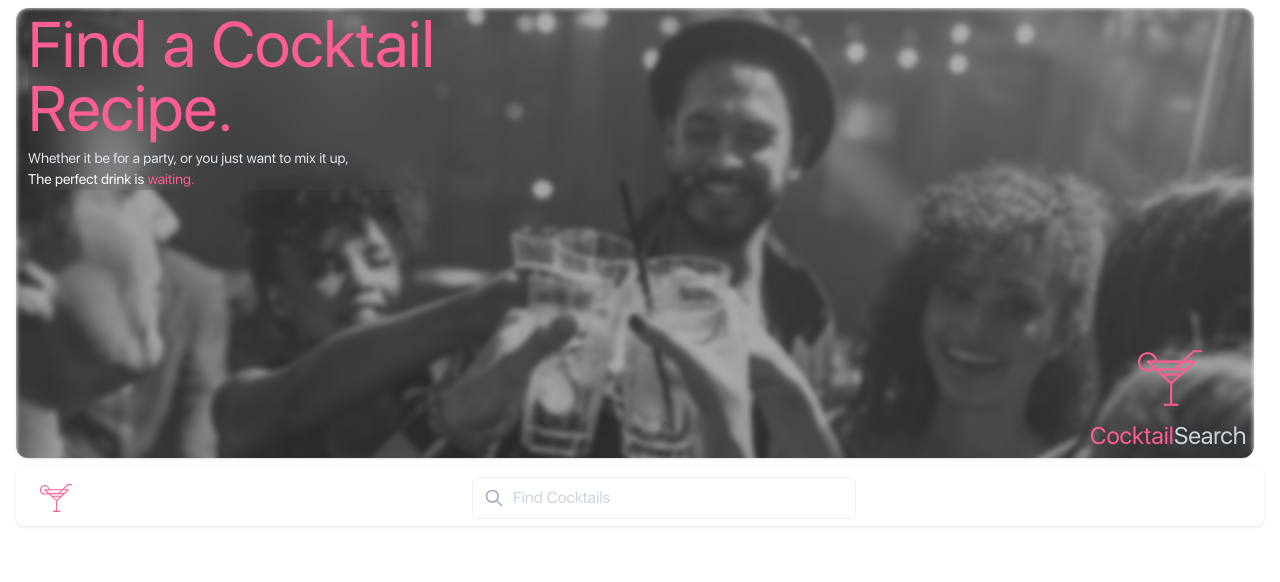
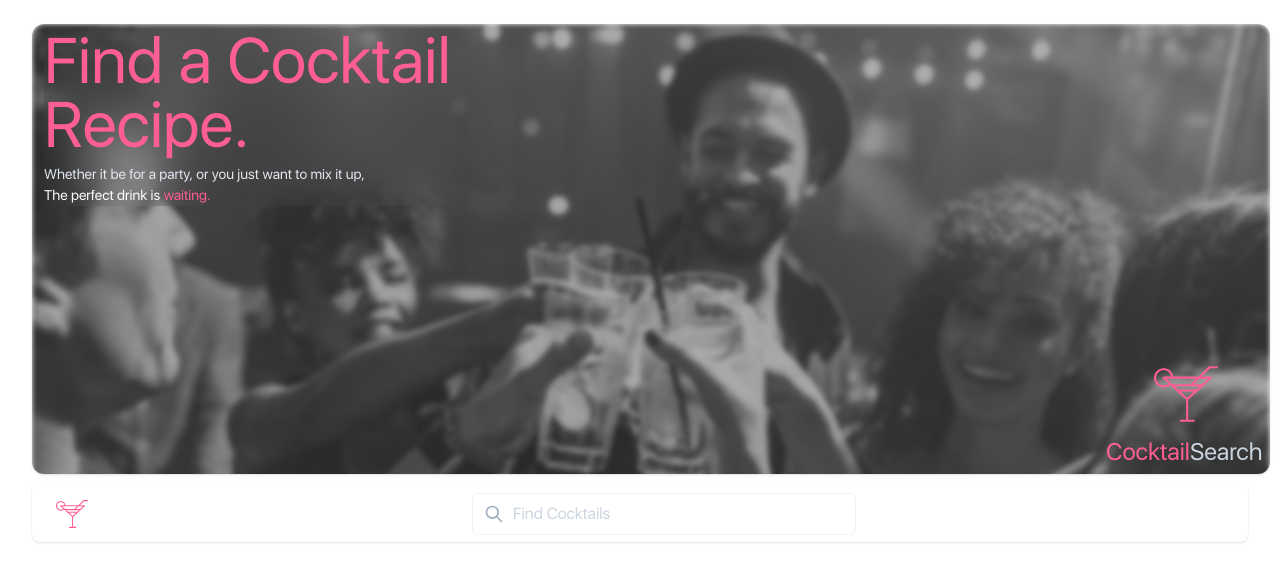
Before and after one commit to ichbtrv/Cocktail, a Next.js app: page / in a window 1280 px wide. Shown: the top 582 px of the page. Built offline with nearby package versions, Linux system fonts and the light colour scheme.

Commit message:
style fix

```diff
--- a/src/components/cocktail/CocktailInfo.tsx
+++ b/src/components/cocktail/CocktailInfo.tsx
@@ -22,16 +22,16 @@ const CocktailInfo: React.FC<CocktailCardProps> = ({
       key={id}
     >
       <section className="h-96 max-w-fit shadow ">
-        <div className="rounded bg-gray-300  contrast-75  hover:brightness-110">
+        <div className="relative rounded bg-gray-300 contrast-75  hover:brightness-110">
           <img
             src={image}
             alt={name}
-            className="card-img-top h-96 rounded object-fill opacity-50 mix-blend-hard-light blur-sm backdrop-blur-lg"
+            className="top h-96 rounded object-fill opacity-50 mix-blend-hard-light blur-sm backdrop-blur-lg"
           />
           <img
             src={image}
             alt={name}
-            className="card-img-top absolute top-0 h-96 rounded object-fill opacity-60 mix-blend-multiply "
+            className="absolute top-0 h-96 rounded object-fill opacity-60 mix-blend-multiply "
           />
         </div>
         <section className="flex h-6 justify-between">
@@ -43,7 +43,7 @@ const CocktailInfo: React.FC<CocktailCardProps> = ({
           </div>
         </section>
       </section>
-      <section className="  mt-2 flex max-w-fit flex-col gap-3 md:mt-0">
+      <section className="mt-2 flex max-w-fit flex-col gap-3 md:mt-0">
         <div className="flex w-96 items-center justify-end rounded bg-[#ff2571] bg-opacity-90 p-1 px-1 py-2 leading-none">
           <h1 className="mr-2 text-4xl  text-white">{name}</h1>
         </div>
--- a/src/templates/Main.tsx
+++ b/src/templates/Main.tsx
@@ -11,7 +11,7 @@ type IMainProps = {
 const Main = (props: IMainProps) => (
   <div className="text-gray-700 antialiased">
     {props.meta}
-    <div className="mx-auto">
+    <div className="mx-auto p-4">
       <Landing />
 
       <SearchBarContainer />
```
